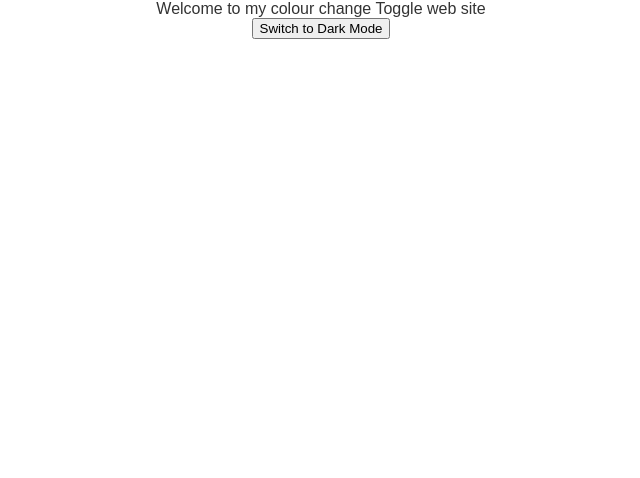
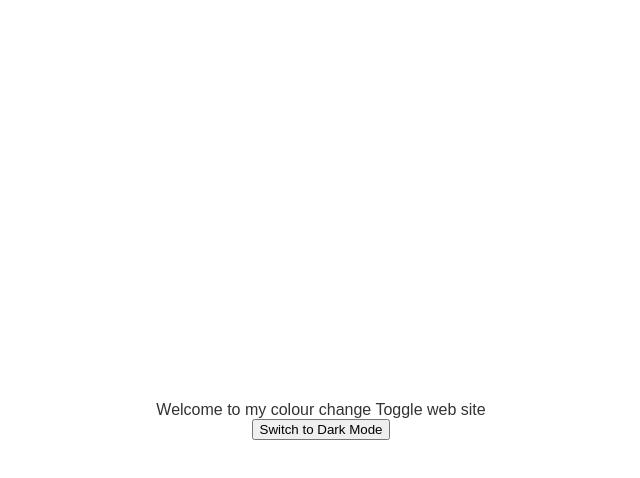
Before and after one commit to M-Saleh-N/light-dark-mode-toggle, a React (Create React App) app: page / in a window 1280 px wide. Shown: the top 478 px of the page, without its empty margins (319-959 px from the left). Built offline with nearby package versions, Linux system fonts and the light colour scheme.

Commit message:
stylng the toggle to be at the centre

```diff
--- a/src/components/toggle.css
+++ b/src/components/toggle.css
@@ -14,3 +14,13 @@ body.dark-mode {
     background-color: #333333;
     color: #ffffff;
 }
+
+.toggle {
+    display: flex;
+    flex-direction: column;
+    align-items: center;
+    justify-content: center;
+    min-height: 100vh;
+    padding: 20px;
+    text-align: center;
+}
```
